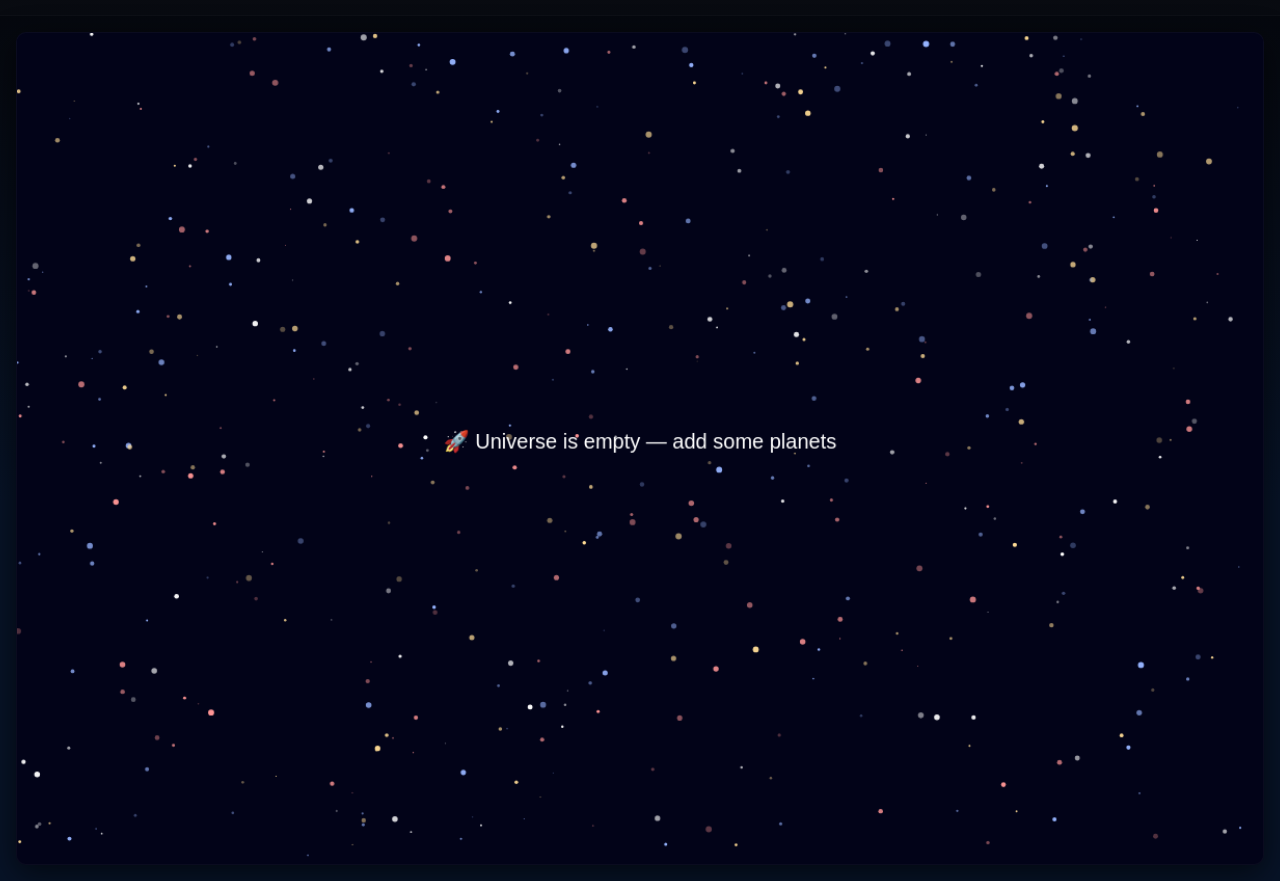
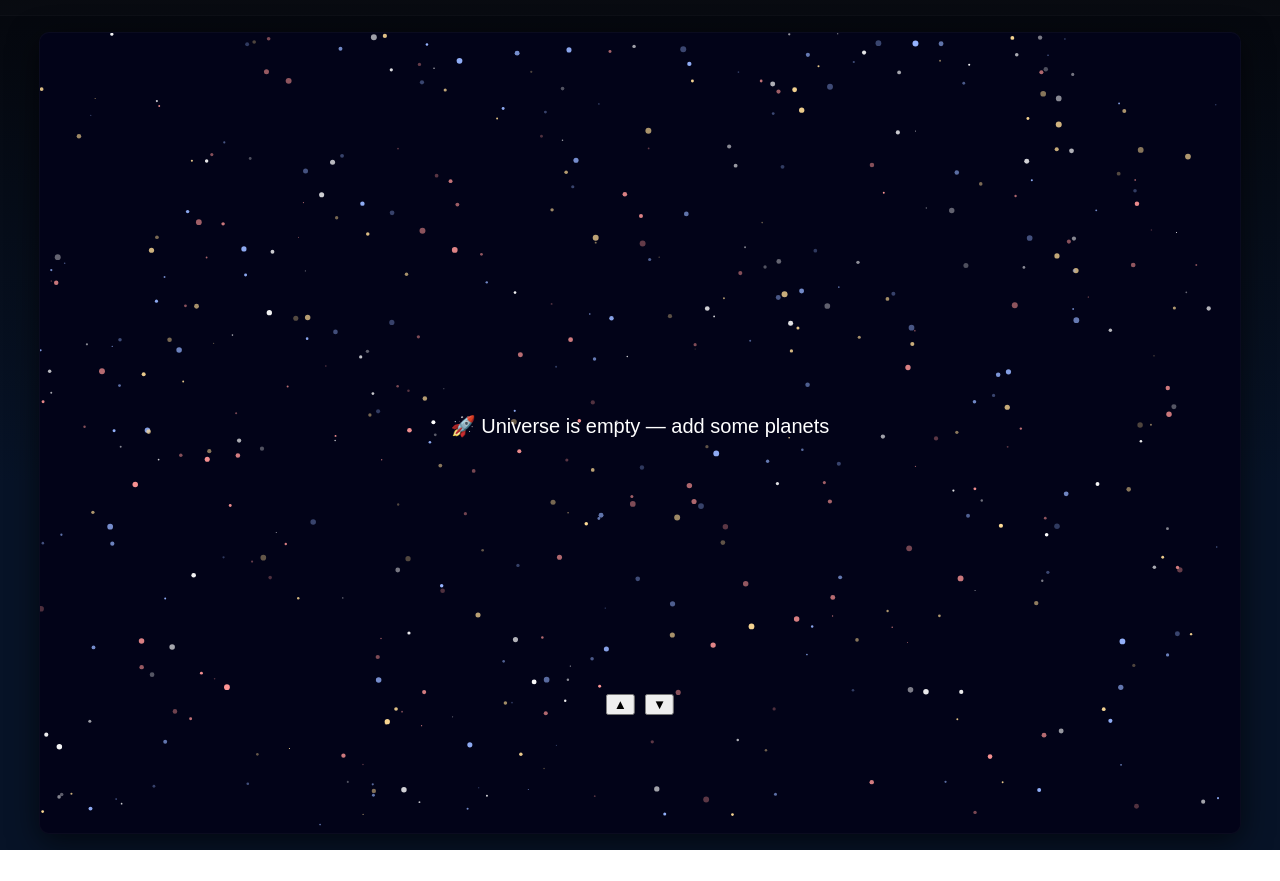
Before and after one commit to sci-cmd/deep-space, a plain HTML site: page index.html in a window 1280 px wide. Shown: the part 65-946 px from the top of the page. After the commit the page ends 915 px from the top, so only its background shows below. Drawn offline with Linux system fonts and the light colour scheme.

Commit message:
Update index.html

```diff
--- a/index.html
+++ b/index.html
@@ -18,12 +18,19 @@
   </header>
 
   <main class="map-wrap">
-  <canvas id="solarCanvas" width="1200" height="800" role="img" aria-label="Deep Space map"></canvas>
-    <div id="sidebar" class="sidebar hidden" aria-hidden="true">
-      <button id="closeSidebar" class="close-btn" aria-label="Close sidebar">×</button>
-      <div id="sidebarContent"></div>
+    <div id="mapContent" class="map-content">
+      <canvas id="solarCanvas" width="1200" height="800" role="img" aria-label="Deep Space map"></canvas>
+      <div id="sidebar" class="sidebar hidden" aria-hidden="true">
+        <button id="closeSidebar" class="close-btn" aria-label="Close sidebar">×</button>
+        <div id="sidebarContent"></div>
+      </div>
     </div>
   </main>
+
+  <div class="system-nav">
+    <button id="prevSystem" class="nav-btn" aria-label="Previous system">▲</button>
+    <button id="nextSystem" class="nav-btn" aria-label="Next system">▼</button>
+  </div>
 
   <script src="map.js" defer></script>
 </body>
```
